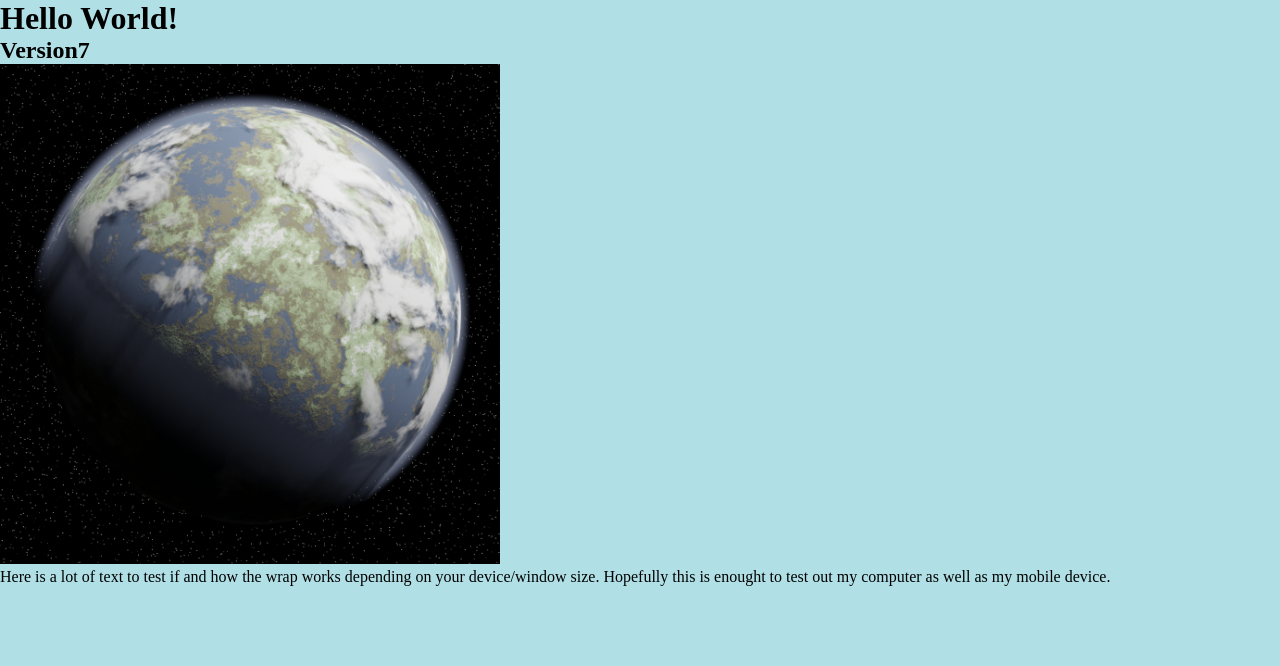
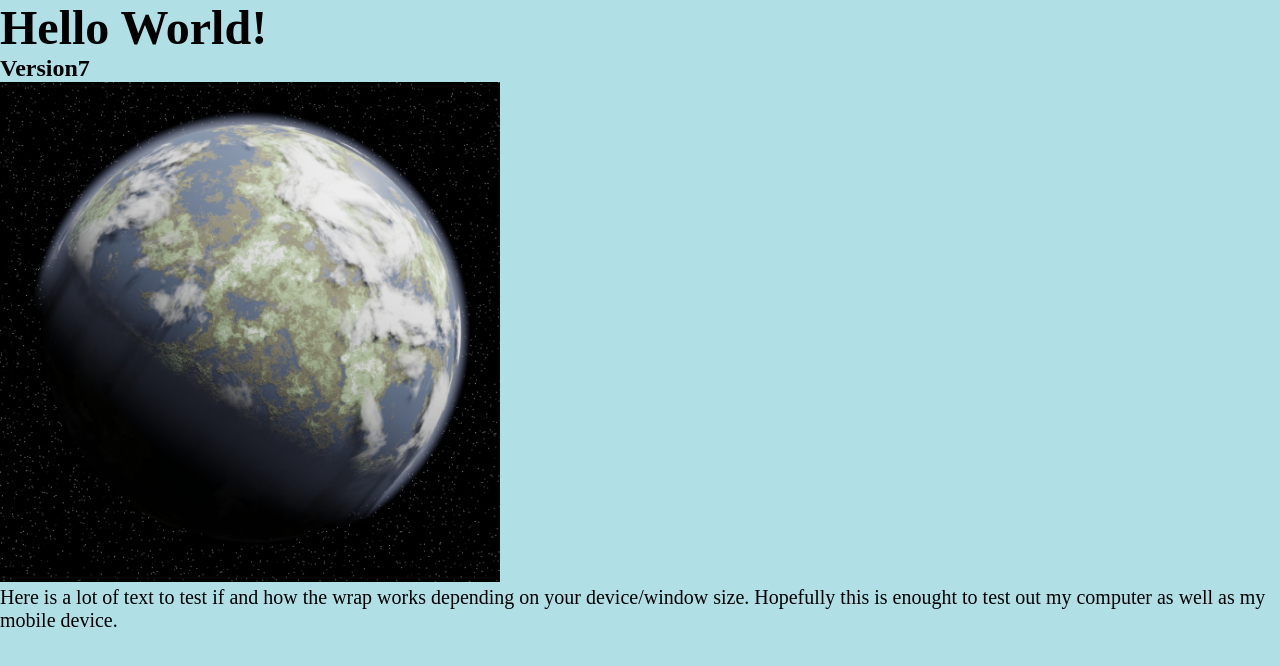
Before and after one commit to TayDes/TayDes.github.io, a plain HTML site: page index.html in a window 1280 px wide. Drawn offline with Linux system fonts and the light colour scheme.

Commit message:
Update index.html

```diff
--- a/index.html
+++ b/index.html
@@ -2,8 +2,11 @@
 	<html>
 	<head>
 		<style>
-			h1 {style="font-size:48px;"}
-			p {style="font-size:36px;"}
+			h1 {
+				font-size:48px;}
+			p {
+				font-size: 20px;
+			}
         * {
             margin: 0;
             padding: 0;
```
